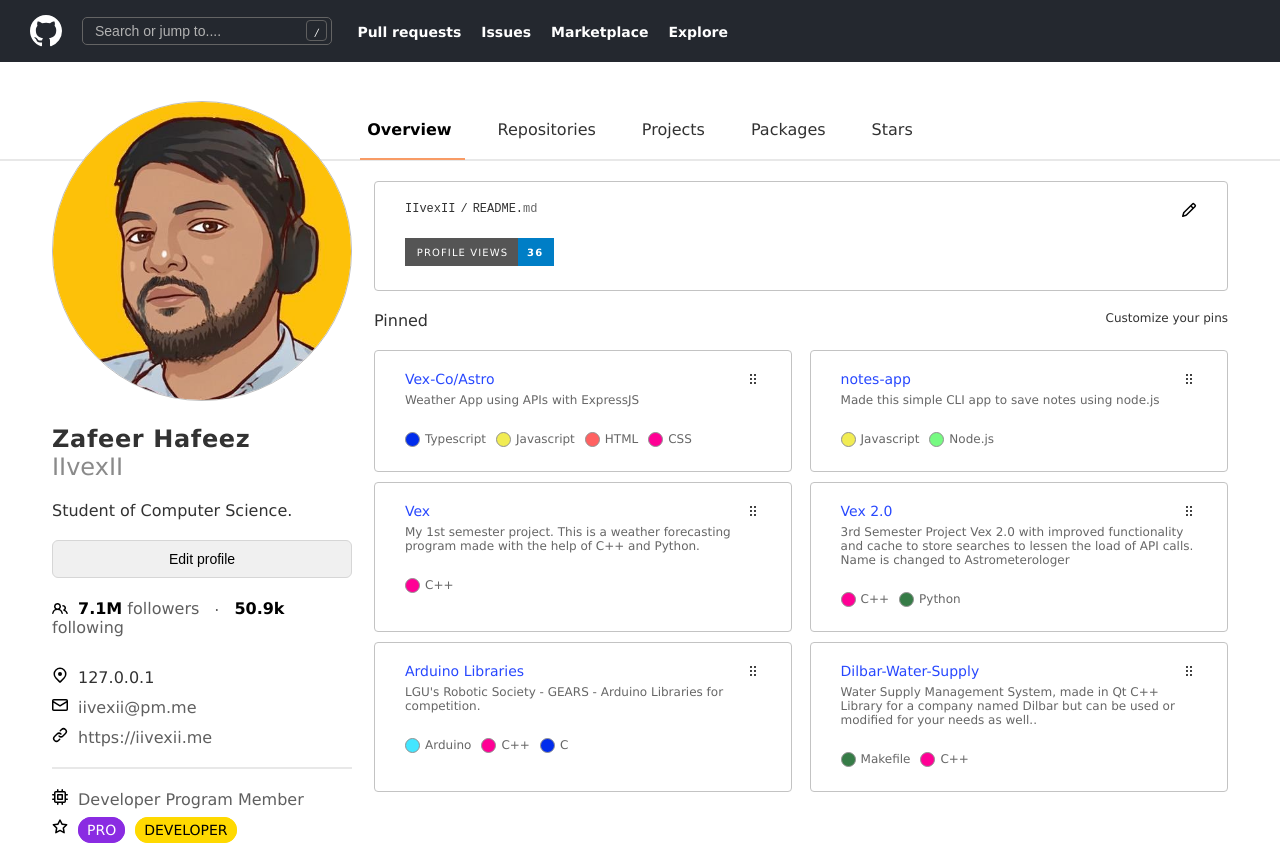
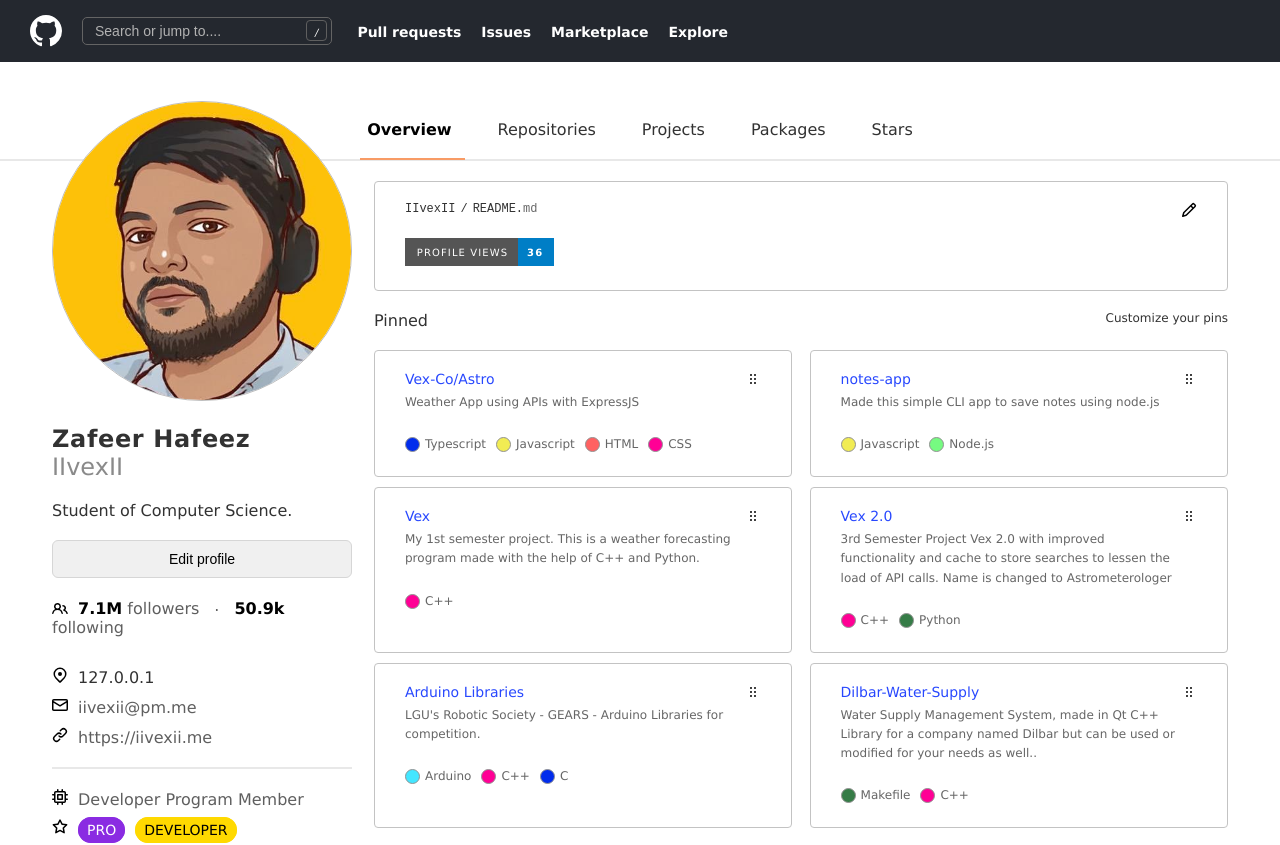
Before and after one commit to IIvexII/github-profile-clone, a React (Create React App) app: page / in a window 1280 px wide. Shown: the top 845 px of the page. Built offline with nearby package versions, Linux system fonts and the light colour scheme.

Commit message:
Fixed the line height issue in card

```diff
--- a/src/App.css
+++ b/src/App.css
@@ -92,6 +92,9 @@ body {
 .text-sm {
   font-size: 12px;
 }
+.line-height-2 {
+  line-height: 1.2rem;
+}
 
 /* Flex */
 .flex {
--- a/src/component/Overview/Card.jsx
+++ b/src/component/Overview/Card.jsx
@@ -85,7 +85,11 @@ export default class Card extends Component {
    */
   renderDescription() {
     if (this.description) {
-      return <p className='text-gray text-sm mt-5'>{this.description}</p>;
+      return (
+        <p className='line-height-2 text-gray text-sm mt-5 mr-20'>
+          {this.description}
+        </p>
+      );
     }
   }
   /*
```
